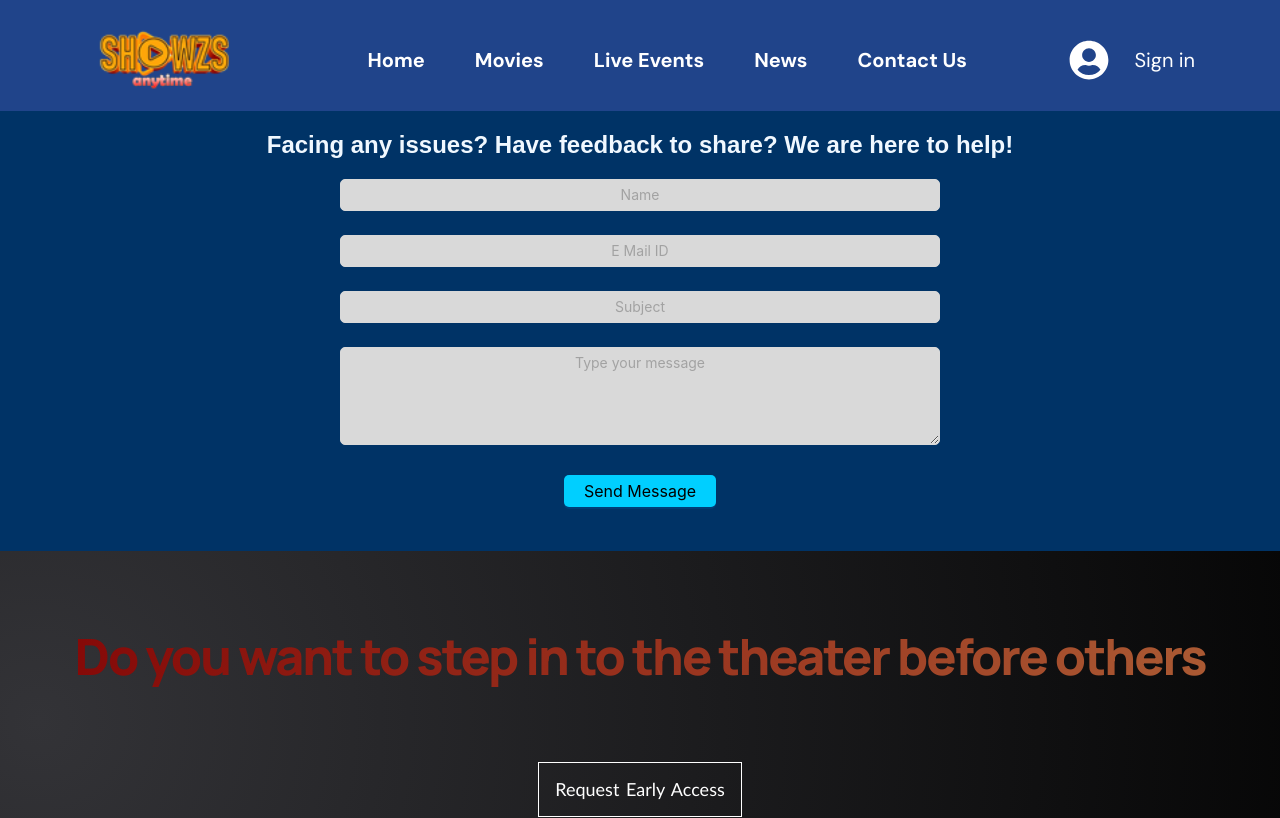
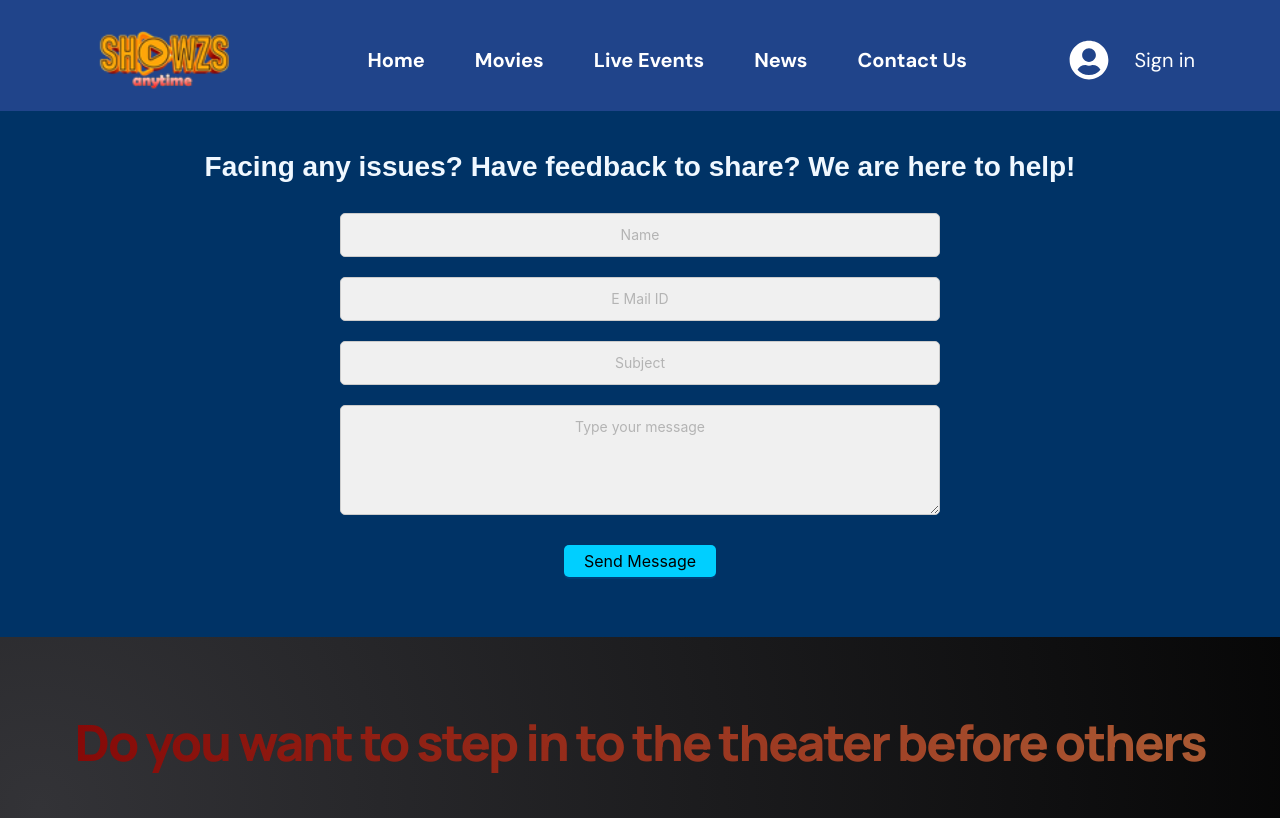
Before and after one commit to KgySathsara/showzs, a React (Create React App) app in the folder frontend/: page /Contactus in a window 1280 px wide. Shown: the top 818 px of the page. Built offline with nearby package versions, Linux system fonts and the light colour scheme; a web font is replaced by a local one.

Commit message:
chore: Update ContactForm styles and layout

```diff
--- a/frontend/src/containers/contactForm/ContactForm.css
+++ b/frontend/src/containers/contactForm/ContactForm.css
@@ -1,16 +1,17 @@
 @import url('https://fonts.googleapis.com/css2?family=DM+Sans:wght@400;500;700&display=swap');
 
 .contact-form {
-  padding: 20px;
+  padding: 40px 20px;
   background-color: #003366;
   color: #ffffff;
   font-family: 'DM Sans', sans-serif;
   text-align: center;
+
 }
 
 .contact-form h2 {
-  margin-bottom: 20px;
-  font-size: 24px;
+  margin-bottom: 30px;
+  font-size: 28px;
 }
 
 .contact-form .ant-form {
@@ -20,8 +21,9 @@
 }
 
 .contact-form .ant-form-item {
-  width: 80%;
+  width: 100%;
   max-width: 600px;
+  margin-bottom: 20px;
 }
 
 .contact-form .ant-form-item-textarea {
@@ -31,7 +33,15 @@
 .contact-form .ant-input,
 .contact-form .ant-input-textarea {
   border-radius: 5px;
-  background-color: #d9d9d9;
+  background-color: #f0f0f0;
+  border: 1px solid #cccccc;
+  padding: 10px;
+}
+
+.contact-form .ant-input:focus,
+.contact-form .ant-input-textarea:focus {
+  border-color: #00cfff;
+  box-shadow: 0 0 5px rgba(0, 207, 255, 0.5);
 }
 
 .contact-form .ant-btn {
@@ -42,9 +52,10 @@
   font-size: 16px;
   padding: 10px 20px;
   cursor: pointer;
-  transition: background-color 0.3s;
+  transition: background-color 0.3s, transform 0.3s;
 }
 
 .contact-form .ant-btn:hover {
   background-color: #00a3cc;
+  transform: scale(1.05);
 }
```
